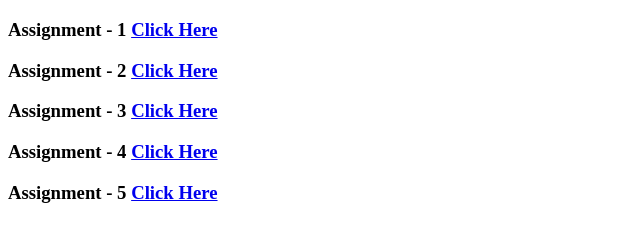
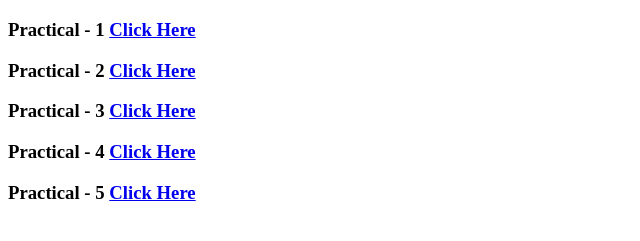
Before and after one commit to Vasundhara-Tiwari/FullStackAssignments, a plain HTML site: page index.html in a window 1280 px wide. Shown: the part 61-302 px from the top of the page, without its empty margins (0-640 px from the left). Drawn offline with Linux system fonts and the light colour scheme.

Commit message:
Few changes

```diff
--- a/index.html
+++ b/index.html
@@ -5,16 +5,16 @@
   <meta charset="UTF-8" />
   <meta http-equiv="X-UA-Compatible" content="IE=edge" />
   <meta name="viewport" content="width=device-width, initial-scale=1.0" />
-  <title>FullStack Assignments</title>
+  <title>FullStack Practicals</title>
 </head>
 
 <body>
   <h1>Full Stack Assignments</h1>
-  <h3>Assignment - 1 <a href="./Assignment1.html">Click Here</a></h3>
-  <h3>Assignment - 2 <a href="./Assignment2.html">Click Here</a></h3>
-  <h3>Assignment - 3 <a href="./index.html">Click Here</a></h3>
-  <h3>Assignment - 4 <a href="./Assignment4.html">Click Here</a></h3>
-  <h3>Assignment - 5 <a href="./Assignment5.html">Click Here</a></h3>
+  <h3>Practical - 1 <a href="./Practical1.html">Click Here</a></h3>
+  <h3>Practical - 2 <a href="./Practical2.html">Click Here</a></h3>
+  <h3>Practical - 3 <a href="./index.html">Click Here</a></h3>
+  <h3>Practical - 4 <a href="./Practical4.html">Click Here</a></h3>
+  <h3>Practical - 5 <a href="./Practical5.html">Click Here</a></h3>
 </body>
 
 </html>
```
